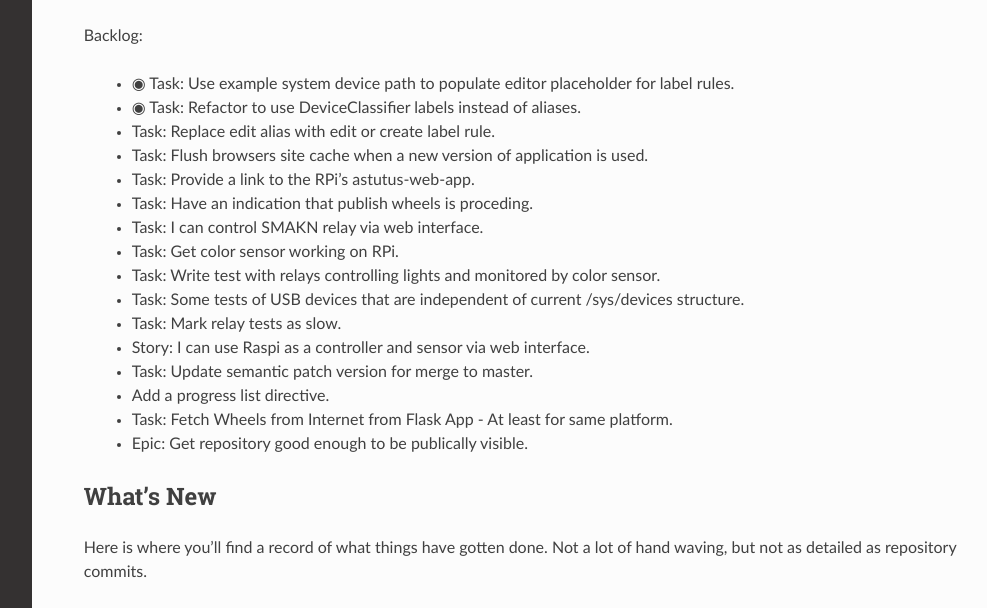
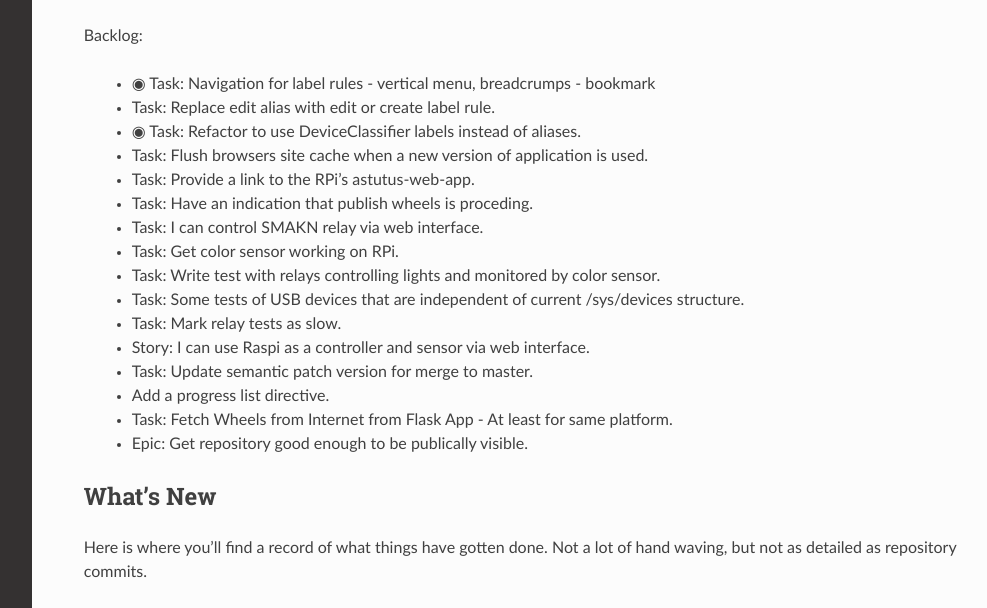
Before and after one commit to rich-dobbs-13440/astutus, a Sphinx documentation site: the page built from docs/doc/changes.rst, in a window 1280 px wide and 1400 px high, cut to the strip 536-1144 px from the top of the window. Shown: the whole strip, without its empty margins (268-1255 px from the left). Built offline with Sphinx 7.4.7 and the Read the Docs theme 2.0.0, drawn with Linux system fonts in a browser that asks for light colours; the version number is read from the project's files by our own code; some of the changed text lies outside the part shown.

Commit message:
Update backlog

```diff
--- a/docs/doc/changes.rst
+++ b/docs/doc/changes.rst
@@ -43,10 +43,9 @@ Rather we work on something else?  Just let us know!
 
 Backlog:
 
-
-  * |in_progress| Task: Use example system device path to populate editor placeholder for label rules.
+  * |in_progress| Task: Navigation for label rules - vertical menu, breadcrumps - bookmark
+  * Task: Replace edit alias with edit or create label rule.
   * |in_progress| Task: Refactor to use DeviceClassifier labels instead of aliases.
-  * Task: Replace edit alias with edit or create label rule.
   * Task: Flush browsers site cache when a new version of application is used.
   * Task: Provide a link to the RPi's astutus-web-app.
   * Task: Have an indication that publish wheels is proceding.
```
Also changed, not shown: other parts of docs/doc/changes.rst (+1 -0 lines).
